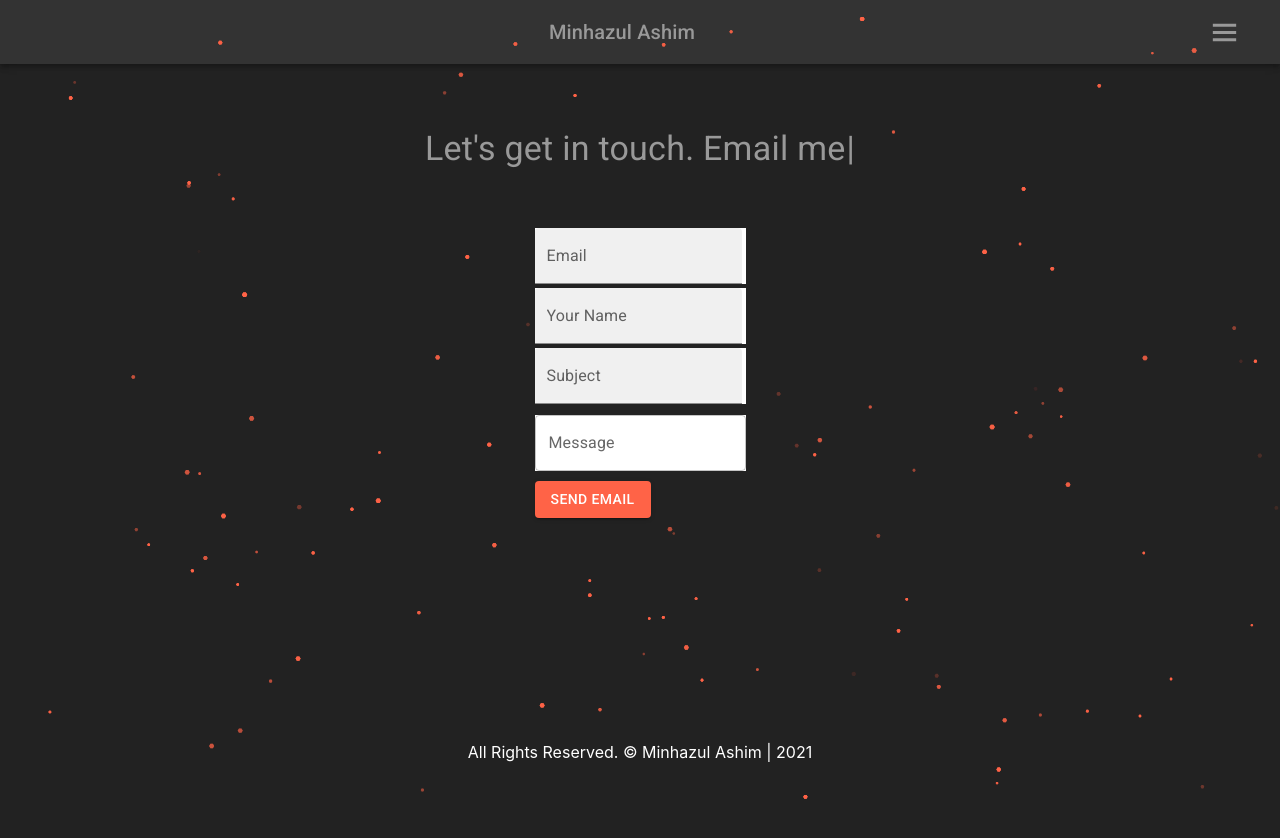
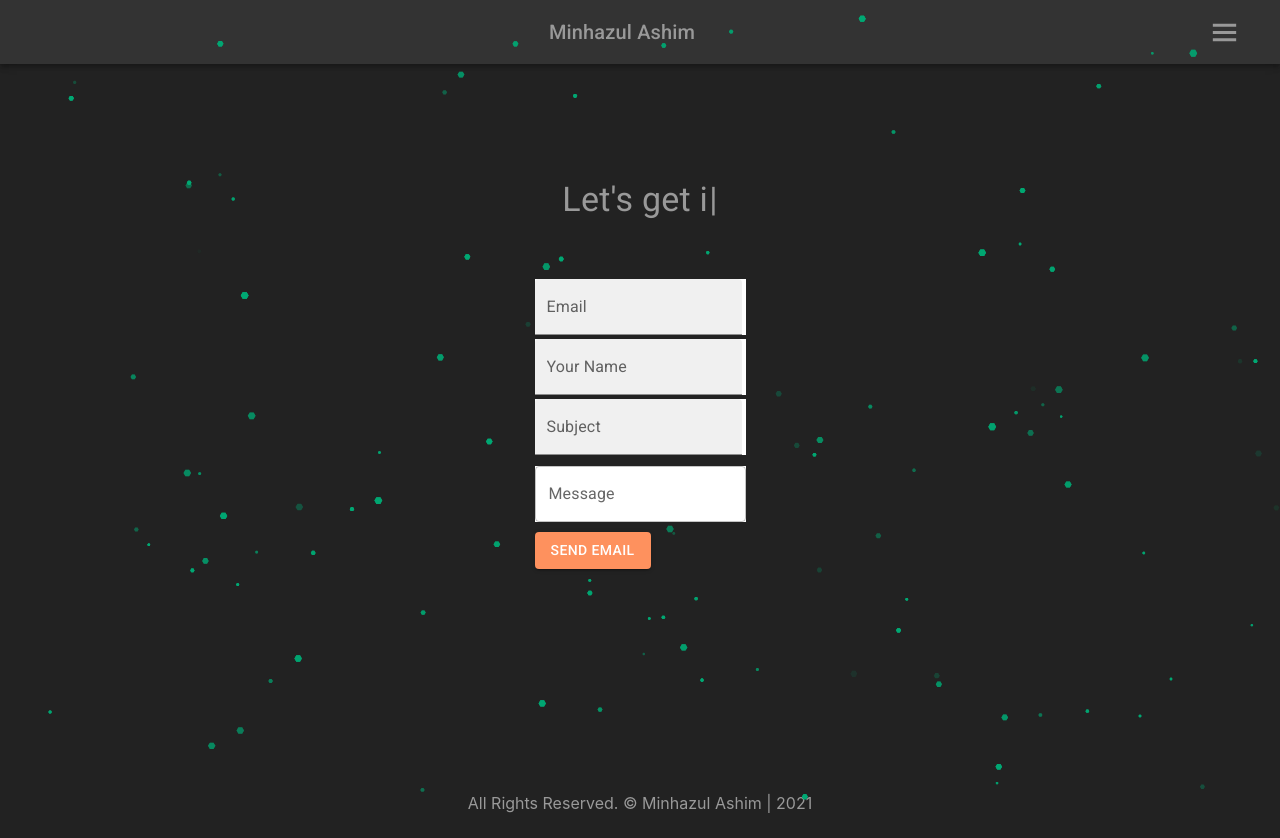
Before and after one commit to minhazul-ashim/minhazul-ashim-clientSide, a React (Create React App) app: page /contact in a window 1280 px wide. Before the commit the page ends 800 px from the top, so only its background shows below. Built offline with nearby package versions, Linux system fonts and the light colour scheme.

Commit message:
particle color changed

```diff
--- a/src/App.css
+++ b/src/App.css
@@ -23,7 +23,7 @@ body {
     height: 2px;
     position: absolute;
     text-align: center;
-    background-color: tomato;
+    background-color: #FE915E;
 }
 
 @media only screen and (max-width: '600px') {
--- a/src/App.js
+++ b/src/App.js
@@ -15,8 +15,7 @@ function App() {
   return (
     <div className="App">
 
-
-      <ParticleBackground style={{ zIndex: '-999' }}></ParticleBackground>
+      <ParticleBackground></ParticleBackground>
 
       <BrowserRouter>
         <Navigation></Navigation>
--- a/src/Particles/particle-config.js
+++ b/src/Particles/particle-config.js
@@ -8,7 +8,7 @@ const particle_config = {
             }
         },
         color: {
-            value: "#ff6347"
+            value: "#00a873"
         },
         shape: {
             type: "polygon",
@@ -36,7 +36,7 @@ const particle_config = {
             }
         },
         size: {
-            value: 2,
+            value: 3,
             random: true,
             anim: {
                 enable: false,
--- a/src/components/Drawer/Drawer.js
+++ b/src/components/Drawer/Drawer.js
@@ -34,25 +34,25 @@ export default function Menu({ toggle, setToggle }) {
                     <ListItemIcon sx={{ color: '#999' }}>
                         <FaHome />
                     </ListItemIcon>
-                    <ListItemText activeStyle={{ borderBottom: '2px solid tomato' }} as={NavLink} sx={{ color: '#999', textDecoration: 'none' }} to='/home' primary={'Home'} />
+                    <ListItemText activeStyle={{ borderBottom: '2px solid #FE915E' }} as={NavLink} sx={{ color: '#999', textDecoration: 'none' }} to='/home' primary={'Home'} />
                 </ListItem>
                 <ListItem button>
                     <ListItemIcon sx={{ color: '#999' }}>
                         <RiQuestionnaireFill />
                     </ListItemIcon>
-                    <ListItemText activeStyle={{ borderBottom: '2px solid tomato' }} as={NavLink} sx={{ color: '#999', textDecoration: 'none' }} to='/about' primary={'About Me'} />
+                    <ListItemText activeStyle={{ borderBottom: '2px solid #FE915E' }} as={NavLink} sx={{ color: '#999', textDecoration: 'none' }} to='/about' primary={'About Me'} />
                 </ListItem>
                 <ListItem button>
                     <ListItemIcon sx={{ color: '#999' }}>
                         <FaLocationArrow />
                     </ListItemIcon>
-                    <ListItemText activeStyle={{ borderBottom: '2px solid tomato' }} as={NavLink} sx={{ color: '#999', textDecoration: 'none' }} to='/contact' primary={'Contact'} />
+                    <ListItemText activeStyle={{ borderBottom: '2px solid #FE915E' }} as={NavLink} sx={{ color: '#999', textDecoration: 'none' }} to='/contact' primary={'Contact'} />
                 </ListItem>
                 <ListItem button>
                     <ListItemIcon sx={{ color: '#999' }}>
                         <FaThList />
                     </ListItemIcon>
-                    <ListItemText as={NavLink} to='/projects' activeStyle={{ borderBottom: '2px solid tomato' }} sx={{ color: '#999', textDecoration: 'none' }} primary={'Projects'} />
+                    <ListItemText as={NavLink} to='/projects' activeStyle={{ borderBottom: '2px solid #FE915E' }} sx={{ color: '#999', textDecoration: 'none' }} primary={'Projects'} />
                 </ListItem>
                 <ListItem button>
                     <ListItemIcon sx={{ color: '#999' }}>
--- a/src/components/Footer/Footer.js
+++ b/src/components/Footer/Footer.js
@@ -4,9 +4,9 @@ import { Container, Typography } from '@mui/material'
 
 const Footer = () => {
     return (
-        <Box sx={{ color: '#ffffff', textAlign: 'center', padding: '8% 0 1% 0' }} >
+        <Box sx={{ color: '#ffffff', textAlign: 'center', padding: '8% 0 2% 0' }} >
             <Container>
-                <Typography variant='body'>
+                <Typography variant='body' sx={{ color: '#999' }}>
                     All Rights Reserved. &copy; Minhazul Ashim | 2021
                 </Typography>
             </Container>
--- a/src/pages/Contact/Contact.js
+++ b/src/pages/Contact/Contact.js
@@ -23,14 +23,14 @@ const Contact = () => {
     };
 
     return (
-        <Container sx={{ py: '5%' }}>
+        <Container sx={{ p: '9% 0 5% 0' }}>
             <Box>
                 <Typography variant='h4' sx={{
                     textAlign: 'center', color: '#999'
                 }}>
                     <Typewriter
                         options={{
-                            strings: ['Let\'s get in touch. Email me'],
+                            strings: ['Let\'s get in touch.', 'We will something amazing!', 'Email me'],
                             autoStart: true,
                             loop: true,
                         }}
@@ -52,7 +52,7 @@ const Contact = () => {
 
                     <TextField sx={{ display: 'block', background: '#ffffff', mb: '5%' }} label="Message" variant="outlined" name='message' />
 
-                    <Button variant='contained' sx={{ display: 'block', backgroundColor: 'tomato' }} type='submit'>
+                    <Button variant='contained' sx={{ display: 'block', backgroundColor: '#FE915E' }} type='submit'>
                         Send Email
                     </Button>
                 </form>
--- a/src/pages/Home/Home.js
+++ b/src/pages/Home/Home.js
@@ -29,7 +29,11 @@ const Home = () => {
                     <Grid item xs={12} md={7} sx={{ display: 'flex', flexDirection: ' column', justifyContent: 'center', p: '5%' }}>
                         <Box>
                             <Typography variant='h2'>
-                                <span style={{ fontSize: '3.4rem', color: 'white' }}>This is</span> <span style={{ color: 'tomato', fontWeight: '500' }}>Minhazul Ashim</span>
+                                <span style={{ fontSize: {
+                                    lg: '55px',
+                                    md: '45px',
+                                    sx: '38px'
+                                }, color: 'white' }}>This is</span> <span style={{ color: '#FE915E', fontWeight: '500' }}>Minhazul Ashim</span>
                             </Typography>
                             <Typography variant='h4' sx={{ my: '3%', color: '#00a873', fontWeight: '500' }}>
                                 <Typewriter
@@ -44,7 +48,7 @@ const Home = () => {
                         <Box sx={{ display: 'flex', flexDirection: 'column', width: '50%', my: '4%' }}>
                             <Button variant='contained' sx={{
                                 backgroundColor
-                                    : 'tomato'
+                                    : '#FE915E'
                             }}>
                                 <FaDownload style={{ marginRight: '3px' }} /> <a style={{ textDecoration: 'none', color: 'white' }} target='__blank' href="https://drive.google.com/file/d/1tRSbhdEz2FFiTCnXoenXUFN1lyV3kXec/view?usp=sharing">Resume</a>
                             </Button>
```
